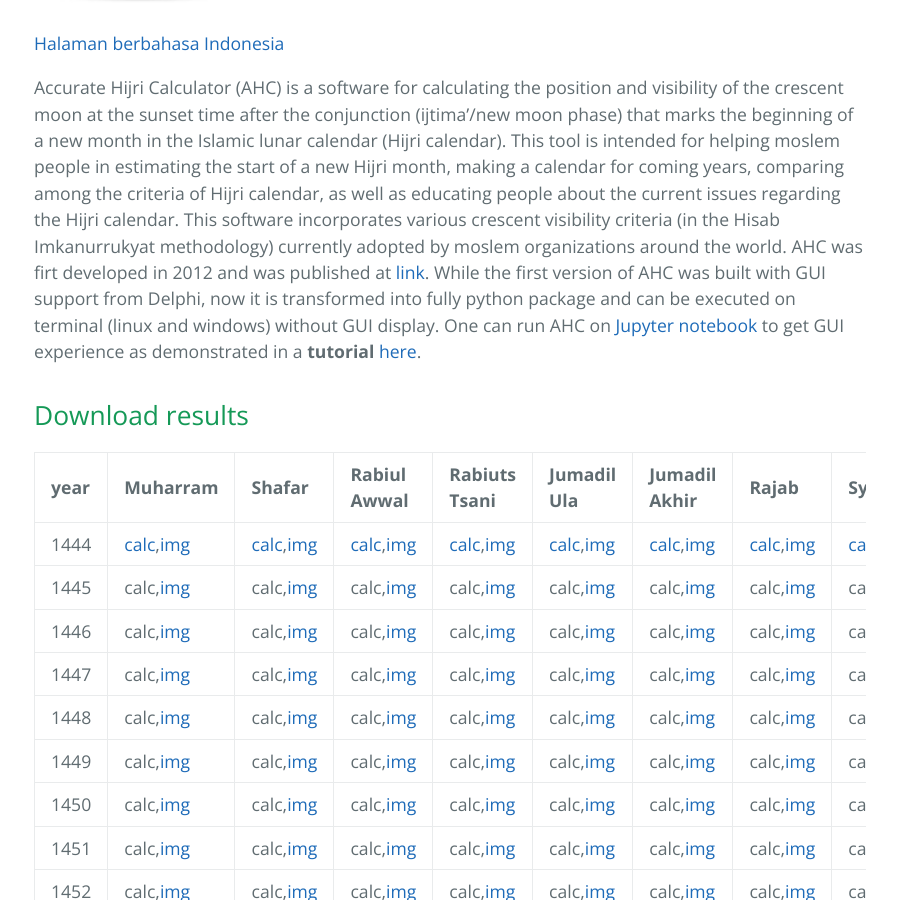
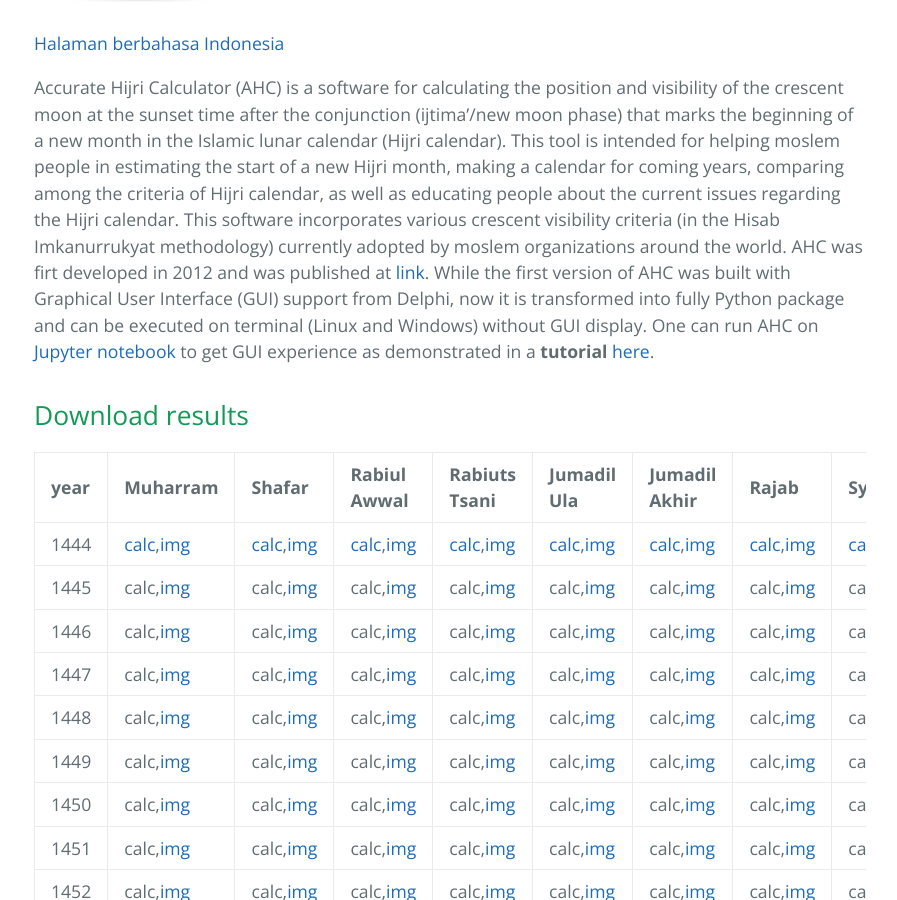
Before and after one commit to accuhijri/accuhijri.github.io, a Jekyll site: the page built from index.md, in a window 1280 px wide and 900 px high, scrolled down 602 px. Shown: the whole window, without its empty margins (190-1087 px from the left). Built offline with Jekyll 4.4.1, drawn with Linux system fonts in a browser that asks for light colours.

Commit message:
Update index.md

```diff
--- a/index.md
+++ b/index.md
@@ -6,7 +6,7 @@
 
 [Halaman berbahasa Indonesia](./another-page.html)
 
-Accurate Hijri Calculator (AHC) is a software for calculating the position and visibility of the crescent moon at the sunset time after the conjunction (ijtima'/new moon phase) that marks the beginning of a new month in the Islamic lunar calendar (Hijri calendar). This tool is intended for helping moslem people in estimating the start of a new Hijri month, making a calendar for coming years, comparing among the criteria of Hijri calendar, as well as educating people about the current issues regarding the Hijri calendar. This software incorporates various crescent visibility criteria (in the Hisab Imkanurrukyat methodology) currently adopted by moslem organizations around the world. AHC was firt developed in 2012 and was published at [link](https://fi.ub.ac.id/kemahasiswaan-alumni/keorganisasian/tim-astronomi-fisika/accurate-hijri-calculator-2-2/). While the first version of AHC was built with GUI support from Delphi, now it is transformed into fully python package and can be executed on terminal (linux and windows) without GUI display. One can run AHC on [Jupyter notebook](https://jupyter.org/) to get GUI experience as demonstrated in a **tutorial** [here](https://github.com/accuhijri/ahc/blob/main/examples/ahc_1444_syawal.ipynb).
+Accurate Hijri Calculator (AHC) is a software for calculating the position and visibility of the crescent moon at the sunset time after the conjunction (ijtima'/new moon phase) that marks the beginning of a new month in the Islamic lunar calendar (Hijri calendar). This tool is intended for helping moslem people in estimating the start of a new Hijri month, making a calendar for coming years, comparing among the criteria of Hijri calendar, as well as educating people about the current issues regarding the Hijri calendar. This software incorporates various crescent visibility criteria (in the Hisab Imkanurrukyat methodology) currently adopted by moslem organizations around the world. AHC was firt developed in 2012 and was published at [link](https://fi.ub.ac.id/kemahasiswaan-alumni/keorganisasian/tim-astronomi-fisika/accurate-hijri-calculator-2-2/). While the first version of AHC was built with Graphical User Interface (GUI) support from Delphi, now it is transformed into fully Python package and can be executed on terminal (Linux and Windows) without GUI display. One can run AHC on [Jupyter notebook](https://jupyter.org/) to get GUI experience as demonstrated in a **tutorial** [here](https://github.com/accuhijri/ahc/blob/main/examples/ahc_1444_syawal.ipynb).
 
 ## Download results
 
```
